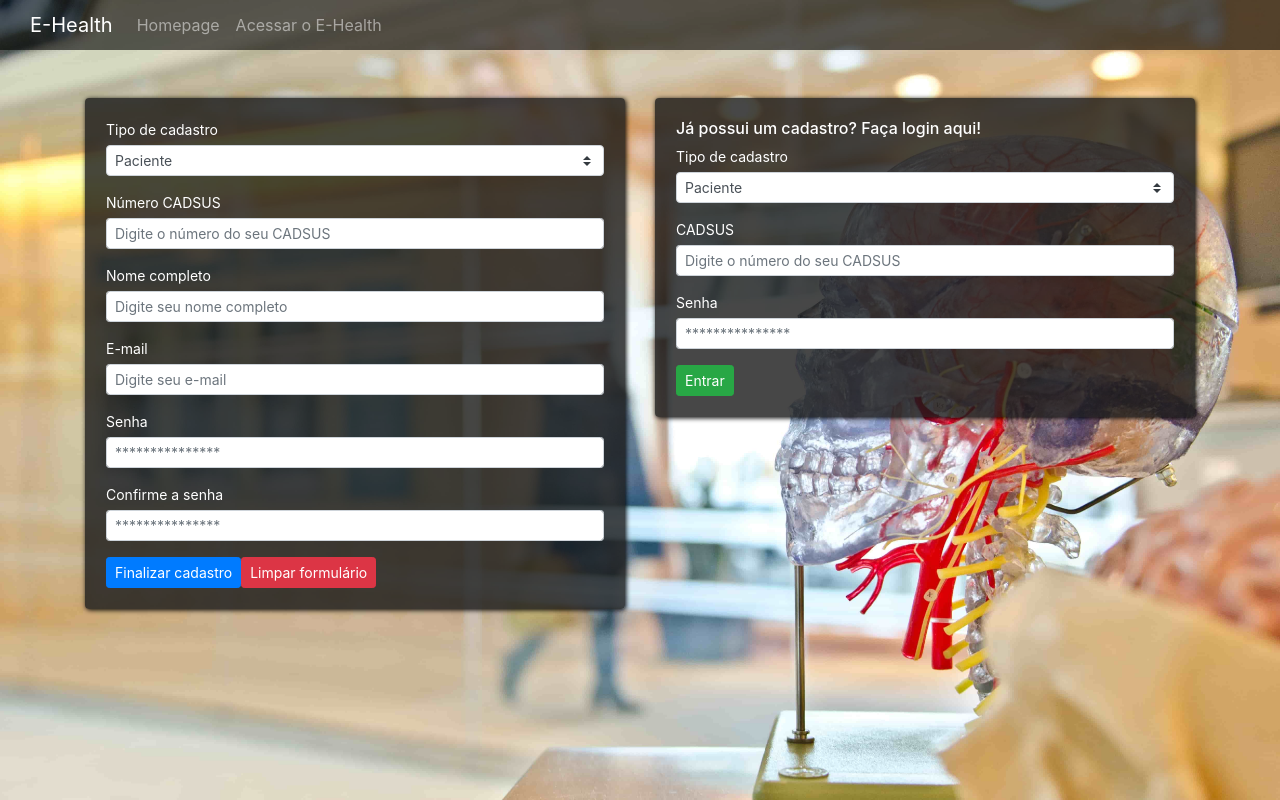
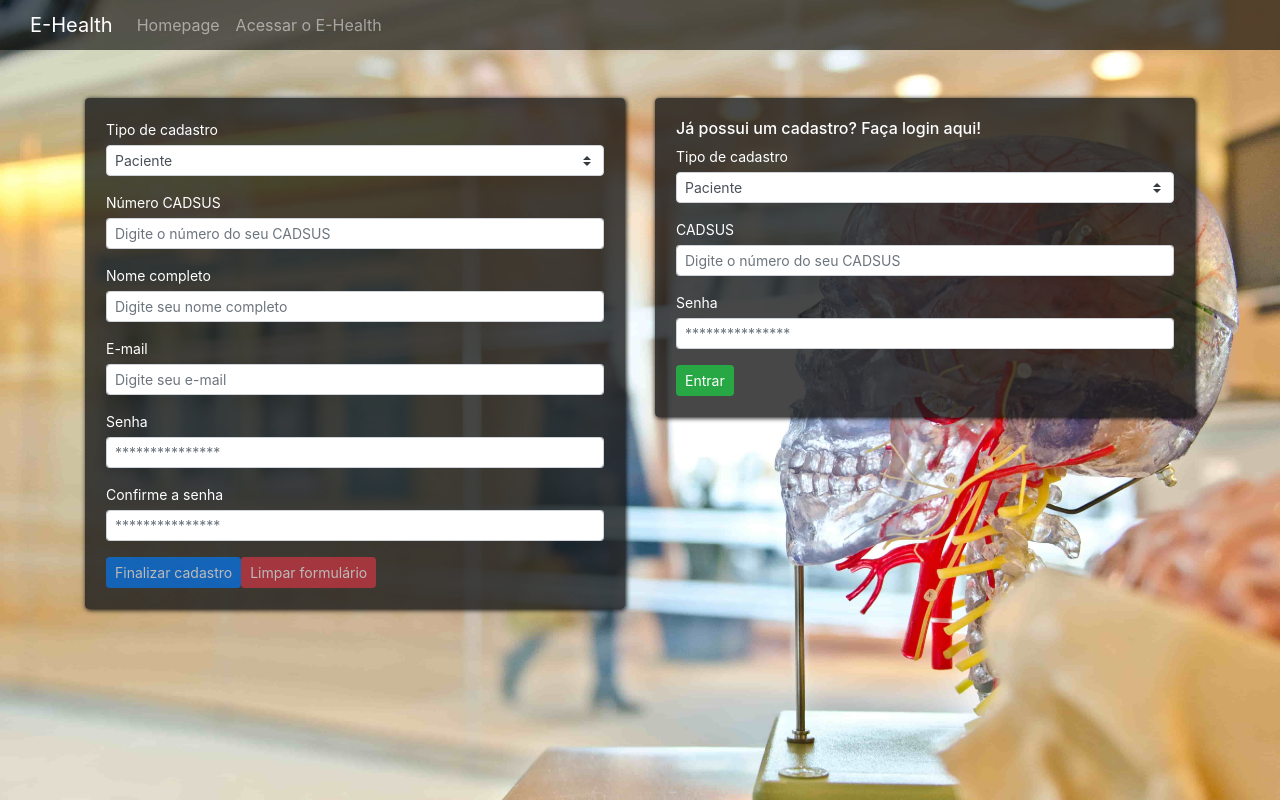
Before and after one commit to alefarias-dev/ehealth, a Vue app: page /#/ehealth in a window 1280 px wide. Built offline with nearby package versions, Linux system fonts and the light colour scheme; what vue-particles, vue2-sidebar would draw is missing.

Commit message:
Adds required fields to login

```diff
--- a/src/views/EHealthLogin.vue
+++ b/src/views/EHealthLogin.vue
@@ -42,8 +42,9 @@
                                 <b-form-input size="sm" type="password" placeholder="***************"></b-form-input>
                             </b-form-group>
 
-                            <b-button size="sm" type="submit" variant="primary">Finalizar cadastro</b-button>
-                            <b-button size="sm" type="reset" variant="danger">Limpar formulário</b-button>
+                            <b-button size="sm" type="submit" variant="primary" disabled>Finalizar cadastro</b-button>
+                            <b-button size="sm" type="reset" variant="danger" disabled>Limpar formulário</b-button>
+
                         </b-form>
                     </div>
                 </b-col>
@@ -59,15 +60,15 @@
                             </b-form-group>
                             <!-- cadsus -->
                             <b-form-group label-size="sm" label="CADSUS" v-if="tipoLogin==1">
-                                <b-form-input size="sm" placeholder="Digite o número do seu CADSUS"></b-form-input>
+                                <b-form-input size="sm" v-bind:required="tipoLogin==1" placeholder="Digite o número do seu CADSUS"></b-form-input>
                             </b-form-group>
                             <!-- CRM -->
                             <b-form-group label-size="sm" label="CRM" v-if="tipoLogin==2">
-                                <b-form-input size="sm" placeholder="Digite o número do seu CRM"></b-form-input>
+                                <b-form-input size="sm" v-bind:required="tipoLogin==2" placeholder="Digite o número do seu CRM"></b-form-input>
                             </b-form-group>
                             <!-- senha -->
                             <b-form-group label-size="sm" label="Senha">
-                                <b-form-input size="sm" type="password" placeholder="***************"></b-form-input>
+                                <b-form-input size="sm" type="password" placeholder="***************" required></b-form-input>
                             </b-form-group>
 
                             <b-button size="sm" type="submit" variant="success">Entrar</b-button>
```
